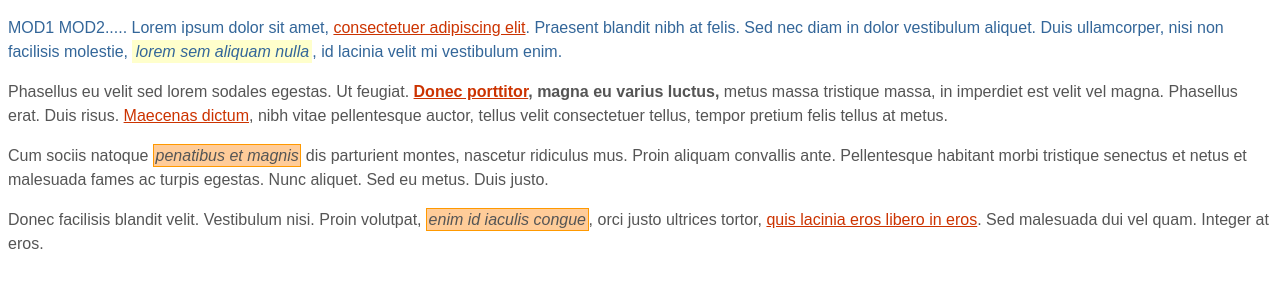
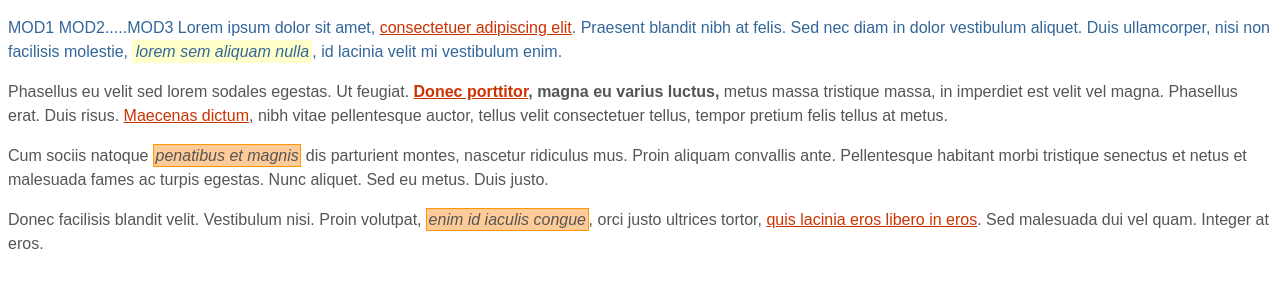
Before and after one commit to inforcad/inforcad.github.io, a plain HTML site: page ejercicio-css/solucion.htm in a window 1280 px wide. Drawn offline with Linux system fonts and the light colour scheme.

Commit message:
prueba 2

```diff
--- a/ejercicio-css/solucion.htm
+++ b/ejercicio-css/solucion.htm
@@ -30,7 +30,7 @@ em.especial { background: #FFCC99; border: 1px solid #FF9900; padding: .1em; }
 <body>
 
 <div id="primero">
-<p>MOD1 MOD2..... Lorem ipsum dolor sit amet, <a href="#">consectetuer adipiscing elit</a>. Praesent blandit nibh at felis. Sed nec diam in dolor vestibulum aliquet. Duis ullamcorper, nisi non facilisis molestie, <em>lorem sem aliquam nulla</em>, id lacinia velit mi vestibulum enim.</p>
+<p>MOD1 MOD2.....MOD3 Lorem ipsum dolor sit amet, <a href="#">consectetuer adipiscing elit</a>. Praesent blandit nibh at felis. Sed nec diam in dolor vestibulum aliquet. Duis ullamcorper, nisi non facilisis molestie, <em>lorem sem aliquam nulla</em>, id lacinia velit mi vestibulum enim.</p>
 </div>
 
 <div class="normal">
```
